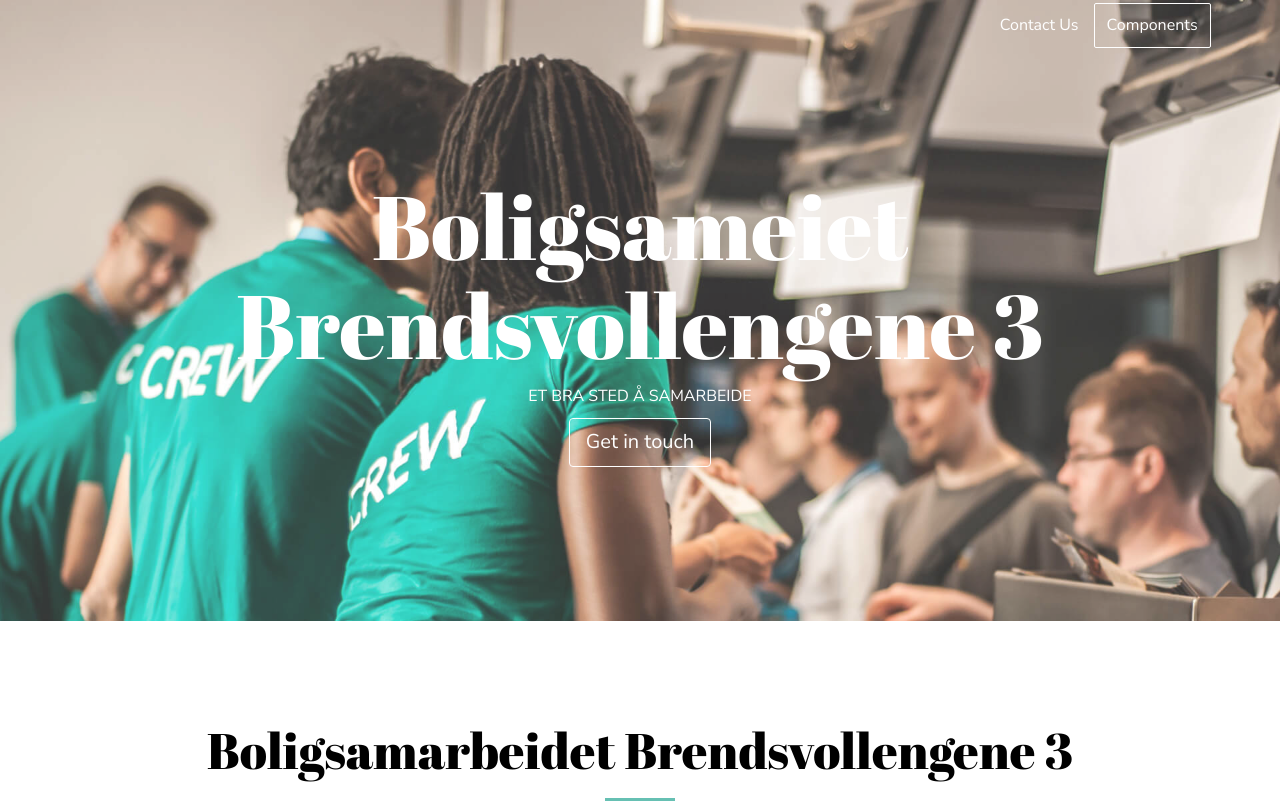
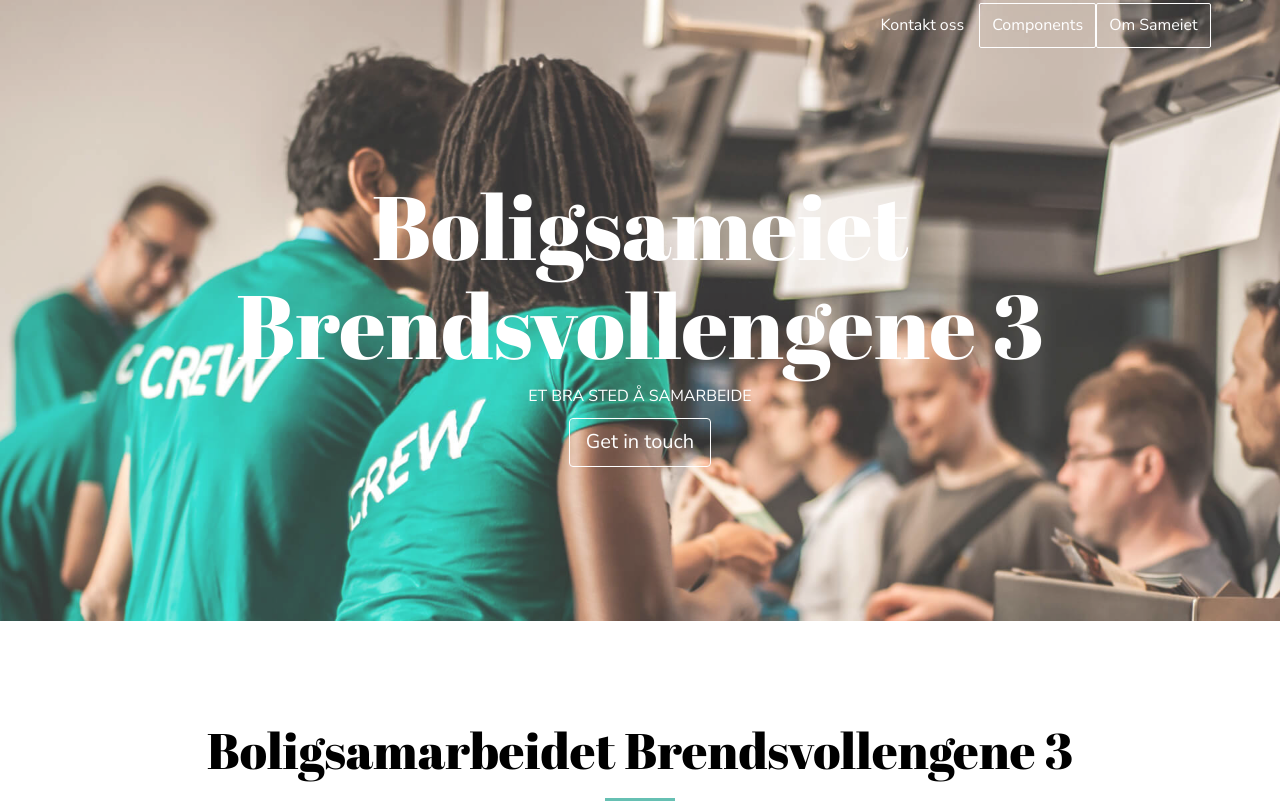
Before and after one commit to erikbe3/BB3, a plain HTML site: page index.html in a window 1280 px wide. Shown: the top 804 px of the page. Drawn offline with Linux system fonts and the light colour scheme; some packages are replaced by stand-ins of ours.

Commit message:
adjustments - menu and pics

```diff
--- a/index.html
+++ b/index.html
@@ -38,10 +38,11 @@
       <div class="navbar-collapse">
         <button type="button" class="close" aria-label="Close"><span aria-hidden="true">&times;</span></button>
         <ul class="nav navbar-nav navbar-right">
-            <li><a href="./index.html#contact-section-container" title="" class="anchor-link">Contact Us</a></li>
+            <li><a href="./index.html#contact-section-container" title="" class="anchor-link">Kontakt oss</a></li>
             <li>
                 <p>
                     <a href="./components.html" class="btn btn-default navbar-btn" >Components</a>
+                    <a href="./sameiet.html" class="btn btn-default navbar-btn" >Om Sameiet</a>
                 </p>
             </li>
 
```
Also changed, not shown: sameiet.html (added, +19 -0 lines), assets/images/20191112_082027.jpg (added), 2 other files.
